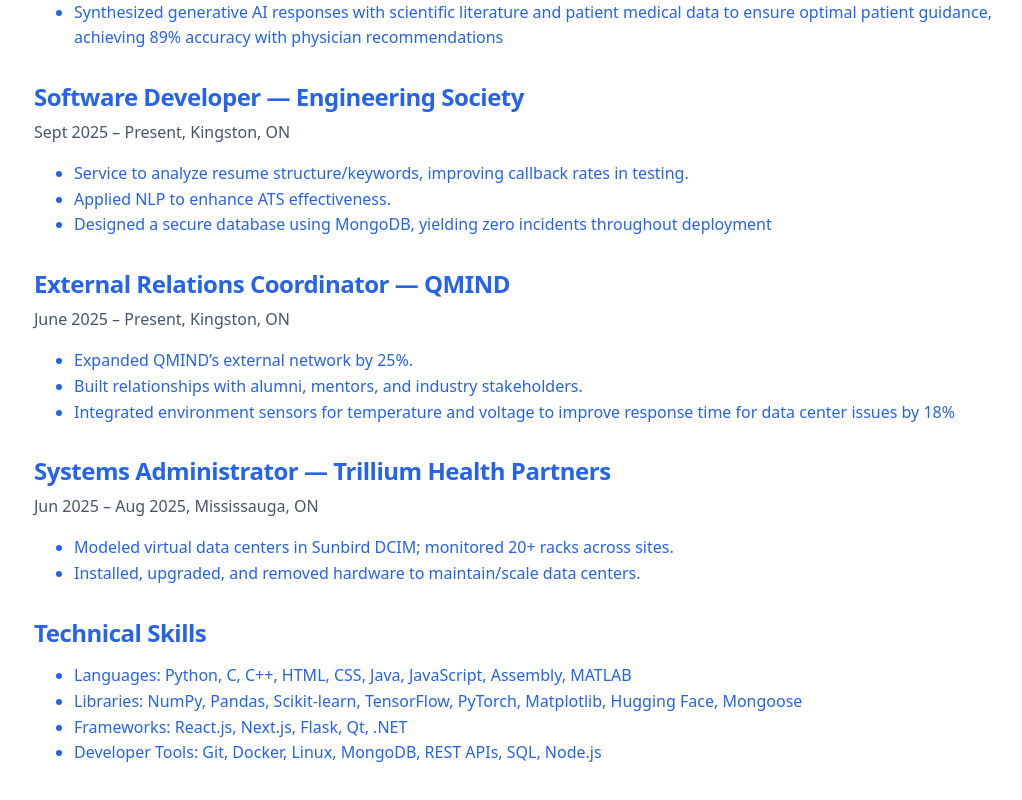
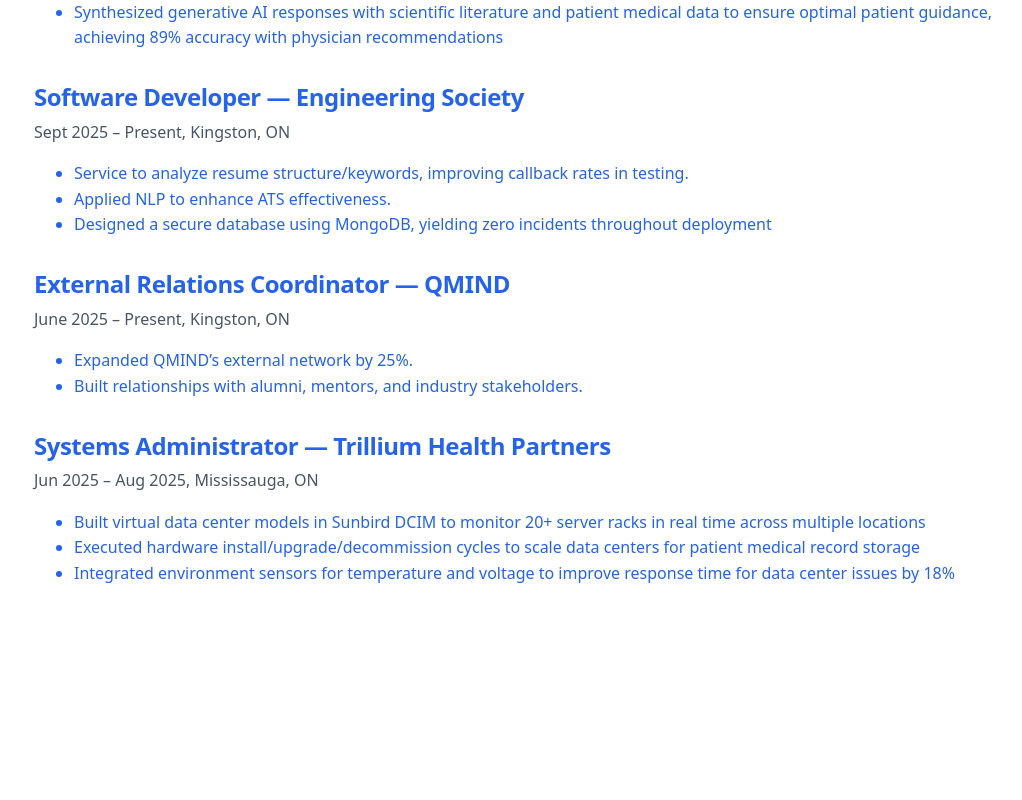
Before and after one commit to JeffreyDiPerna/Personal_Portfolio_Website, a Next.js app in the folder jeffrey-portfolio/: page /experiences in a window 1280 px wide. Shown: the part 286-1086 px from the top of the page, without its empty margins (126-1148 px from the left). After the commit the page ends 929 px from the top, so only its background shows below. Built offline with nearby package versions, Linux system fonts and the light colour scheme.

Commit message:
feat removed skills from experiences tab and updated system administator position info

```diff
--- a/jeffrey-portfolio/src/app/experiences/page.jsx
+++ b/jeffrey-portfolio/src/app/experiences/page.jsx
@@ -38,7 +38,6 @@ export default function ExperiencesPage() {
         <ul>
           <li>Expanded QMIND’s external network by 25%.</li>
           <li>Built relationships with alumni, mentors, and industry stakeholders.</li>
-          <li>Integrated environment sensors for temperature and voltage to improve response time for data center issues by 18%</li>
         </ul>
           </section>
 
@@ -46,20 +45,12 @@ export default function ExperiencesPage() {
             <h2 style={styles.subtitle}>Systems Administrator — Trillium Health Partners</h2>
         <p>Jun 2025 – Aug 2025, Mississauga, ON</p>
         <ul>
-          <li>Modeled virtual data centers in Sunbird DCIM; monitored 20+ racks across sites.</li>
-          <li>Installed, upgraded, and removed hardware to maintain/scale data centers.</li>
+          <li>Built virtual data center models in Sunbird DCIM to monitor 20+ server racks in real time across multiple locations</li>
+          <li>Executed hardware install/upgrade/decommission cycles to scale data centers for patient medical record storage</li>
+          <li>Integrated environment sensors for temperature and voltage to improve response time for data center issues by 18%</li>
         </ul>
           </section>
 
-          <section style={styles.section}>
-            <h2 style={styles.subtitle}>Technical Skills</h2>
-        <ul>
-          <li>Languages: Python, C, C++,   HTML, CSS, Java, JavaScript, Assembly, MATLAB</li>
-          <li>Libraries: NumPy, Pandas, Scikit-learn, TensorFlow, PyTorch, Matplotlib, Hugging Face, Mongoose</li>
-          <li>Frameworks: React.js, Next.js, Flask, Qt, .NET</li>
-          <li>Developer Tools:  Git, Docker, Linux, MongoDB, REST APIs, SQL, Node.js</li>
-            </ul>
-          </section>
         </div>
       </main>
     </PageTransition>
--- a/jeffrey-portfolio/src/app/page.jsx
+++ b/jeffrey-portfolio/src/app/page.jsx
@@ -66,8 +66,8 @@ export default function Home() {
         </div>
 
         <h1 style={styles.title}>Jeffrey Di Perna</h1>
-        <p style={styles.subtitle}>Computer Engineering Student @ Queen&apos;s University</p>
-        <p style={styles.blurb}>Come explore my portfolio of projects, skills, and experiences.</p>
+        <p style={styles.subtitle}> <b>Computer Engineering Student @ Queen&apos;s University</b></p>
+        <p style={styles.subtitle}><b>Come explore my portfolio of projects, skills, and experiences.</b></p>
 
         {/* Navigation buttons */}
         <nav style={styles.grid}>
```
